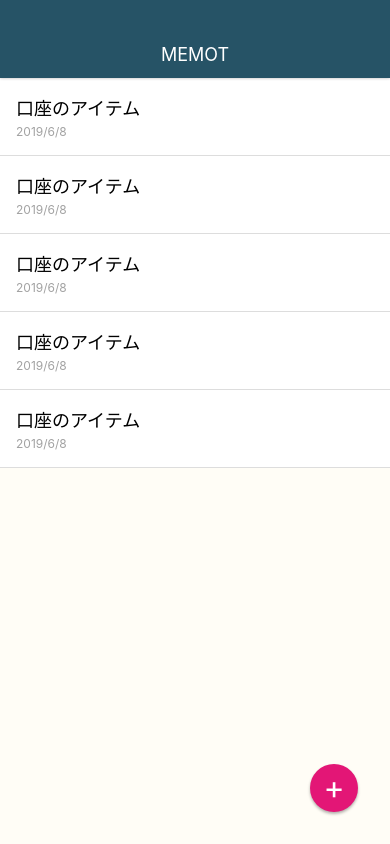
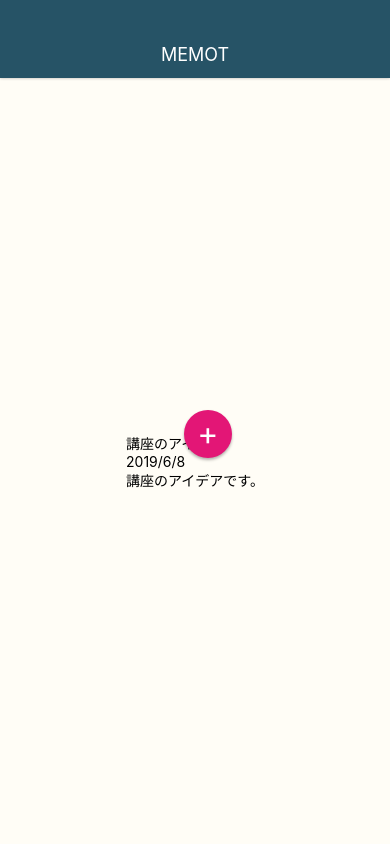
Before and after one commit to maaaaaiiiisan/MemoApp, a React Native app: screen / in a window 390 px wide. Built offline with nearby package versions, Linux system fonts and the light colour scheme.

Commit message:
Create MemoListScreen

```diff
--- a/App.js
+++ b/App.js
@@ -1,14 +1,14 @@
 import React from 'react';
 import { StyleSheet, View } from 'react-native';
 import Appbar from './src/components/Appbar';
-import MemoListScreen from './src/screens/MemoListScreen';
+import MemoDetailScreen from './src/screens/MemoDetailScreen';
 
 export default class App extends React.Component {
   render() {
     return (
       <View style={styles.container}>
         <Appbar />
-        <MemoListScreen />
+        <MemoDetailScreen />
       </View>
     );
   }
--- /dev/null
+++ b/src/screens/MemoDetailScreen.js
@@ -0,0 +1,30 @@
+import React from 'react';
+import { StyleSheet, Text, View } from 'react-native';
+import CircleButton from '../elements/CircleButton';
+
+class MemoDetailScreen extends React.Component {
+  render() {
+    return (
+      <View>
+        <View>
+          <View style={styles.memoHeader}>
+            <Text style={styles.memoHeaderTitle}>講座のアイデア</Text>
+            <Text style={styles.memoHeaderDate}>2019/6/8</Text>
+          </View>
+        </View>
+        <View style={styles.memoContent}>
+          <Text>講座のアイデアです。</Text>
+        </View>
+        <CircleButton>+</CircleButton>
+      </View>
+    );
+  }
+}
+
+const styles = StyleSheet.create ({
+  memoHeader: {
+
+  },
+
+});
+export default MemoDetailScreen;
```
